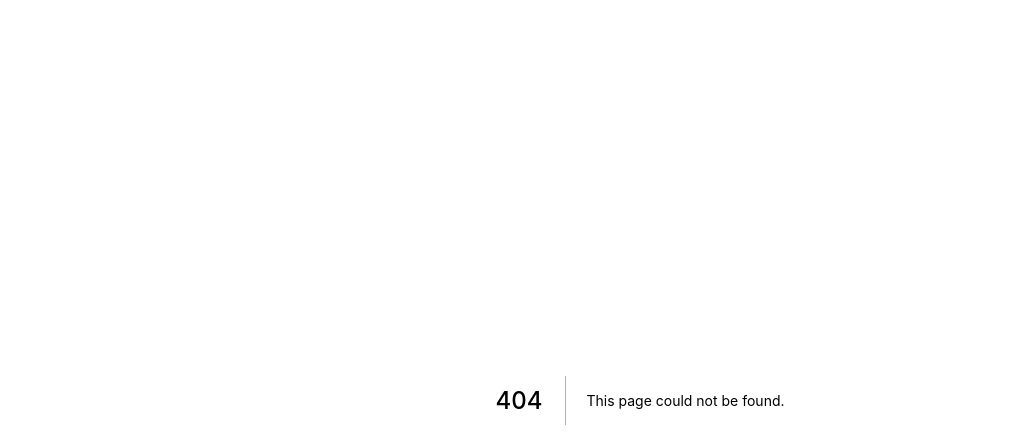
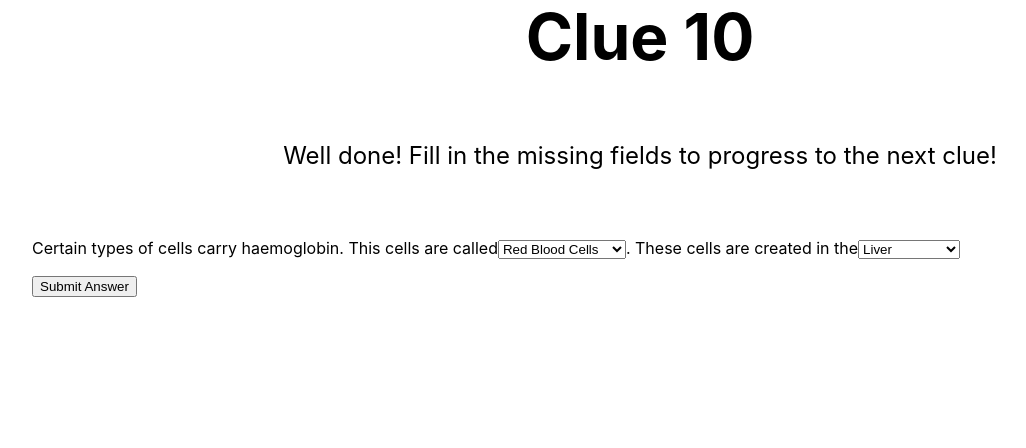
Before and after one commit to stardust5555/clue, a Next.js app: page /biology in a window 1280 px wide. Before the commit this address had no page. Shown: the top 448 px of the page, without its empty margins (0-1026 px from the left). Built offline with nearby package versions, Linux system fonts and the light colour scheme.

Commit message:
Added biology clue

```diff
--- /dev/null
+++ b/pages/biology.js
@@ -0,0 +1,63 @@
+import Head from 'next/head'
+import styles from '../styles/Home.module.css'
+import { useRef } from 'react';
+import { useRouter } from 'next/router';
+
+export default function Biology() {
+
+  let router = useRouter();
+
+  const inputAnswer1 = useRef(null);
+  const inputAnswer2 = useRef(null);
+
+  function handleClick(){
+
+    if(inputAnswer1.current.value==="Red Blood Cells" && inputAnswer2.current.value==="Bone Marrow"){
+      alert("Correct!")
+      router.push("/solved")
+    }else{
+      alert("Wrong answer - try again")
+    }
+    console.log(inputAnswer1.current.value)
+    console.log(inputAnswer2.current.value)
+  }
+
+
+
+
+  return (
+    <div className={styles.container}>
+      <Head>
+        <title>10</title>
+      </Head>
+
+      <main>
+        <h1 className={styles.title}>Clue 10</h1>
+
+        <p className={styles.description}> Well done! Fill in the missing fields to progress to the next clue!</p>
+
+      <p>Certain types of cells carry haemoglobin. This cells are called
+        <span>
+            <select name="answer1" id="answer1" ref={inputAnswer1}>
+                <option value="Red Blood Cells">Red Blood Cells</option>
+                <option value="White Blood Cells">White Blood Cells</option>
+            </select>
+        </span>
+
+        . These cells are created in the
+        <span>
+            <select name="answer2" id="answer2" ref={inputAnswer2}>
+                <option value="Liver">Liver</option>
+                <option value="Kidney">Kidney</option>
+                <option value="Bone Marrow">Bone Marrow</option>
+                <option value="Heart">Heart</option>
+            </select>
+        </span>
+
+        </p>
+
+      <button onClick={handleClick}>Submit Answer</button>
+      </main>
+    </div>
+  )
+}
--- a/pages/index.js
+++ b/pages/index.js
@@ -16,7 +16,7 @@ export default function Home() {
 
     if(inputPiece.current.value.toLowerCase()==="queen" && inputStartSquare.current.value.toLowerCase()==="c3" && inputEndSquare.current.value.toLowerCase()==="d6"){
       alert("Correct!")
-      router.push("/solved")
+      router.push("/biology")
     }else{
       alert("Wrong answer - try again")
     }
```
Also changed, not shown: pages/solved.js (+8 -1 lines).
